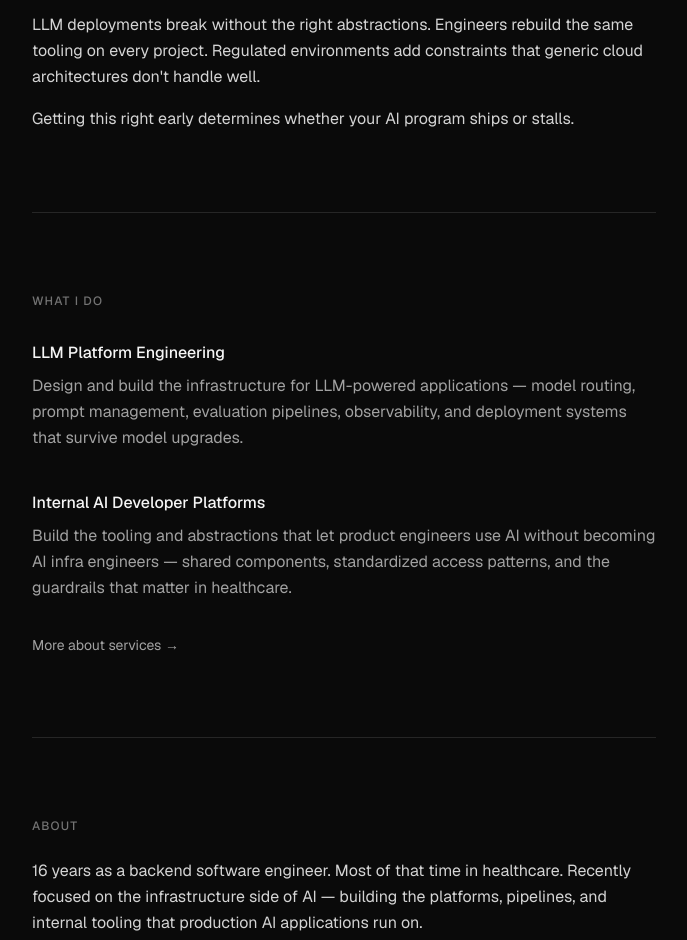
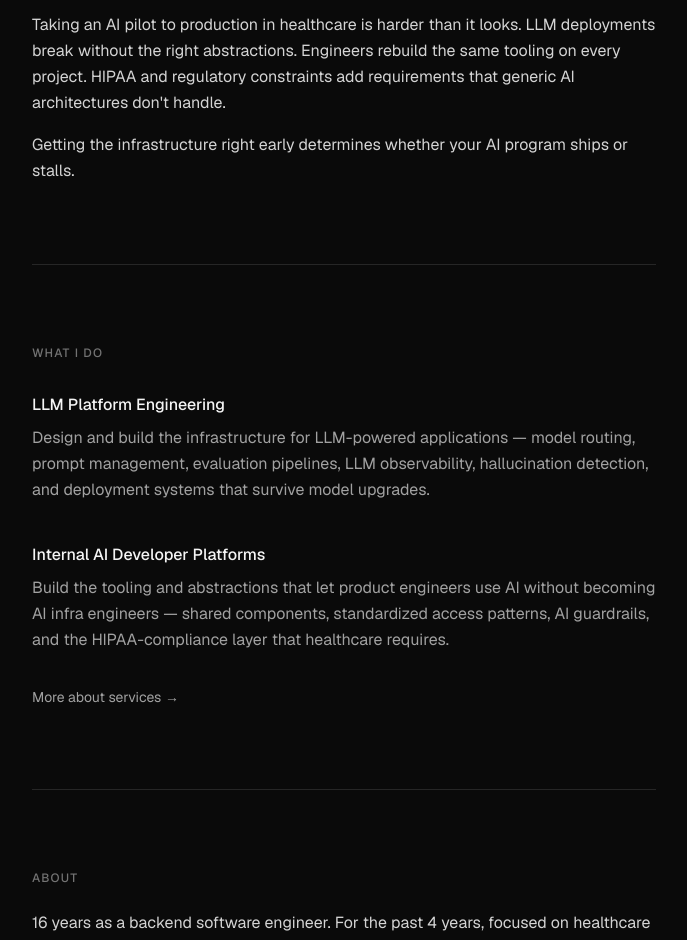
Before and after one commit to bdrolet/consulting-website, a Next.js app: page / in a window 1280 px wide. Shown: the part 680-1620 px from the top of the page, without its empty margins (296-983 px from the left). Built offline with nearby package versions, Linux system fonts and the light colour scheme.

Commit message:
Update website content from consulting docs (#1)

```diff
--- a/app/about/page.tsx
+++ b/app/about/page.tsx
@@ -2,9 +2,9 @@ import type { Metadata } from "next";
 import Link from "next/link";
 
 export const metadata: Metadata = {
-  title: "About — Ben Drolet",
+  title: "About Ben Drolet — Healthcare AI Infrastructure Consultant",
   description:
-    "16 years as a backend engineer in healthcare, now focused on LLM infrastructure.",
+    "16 years backend engineering, 4+ years in healthcare AI infrastructure. Fractional AI infrastructure engineer for behavioral health and digital health teams building production AI.",
 };
 
 export default function About() {
@@ -16,9 +16,12 @@ export default function About() {
 
       <div className="space-y-6 text-neutral-300 leading-relaxed">
         <p>
-          16 years as a backend software engineer. Most of that time in
-          healthcare. Recently focused on the infrastructure side of AI —
-          building the platforms, pipelines, and internal tooling that
+          16 years as a backend software engineer. For the past 4 years,
+          focused on healthcare — behavioral health, digital health, and health
+          tech — where the infrastructure problems are harder, the compliance
+          requirements are real, and the cost of getting it wrong is higher.
+          Recently focused on the infrastructure side of AI — building the LLM
+          platforms, evaluation pipelines, and internal developer tooling that
           production AI applications run on.
         </p>
         <p>
--- a/app/contact/page.tsx
+++ b/app/contact/page.tsx
@@ -2,8 +2,9 @@ import type { Metadata } from "next";
 import ContactForm from "./ContactForm";
 
 export const metadata: Metadata = {
-  title: "Contact — Ben Drolet",
-  description: "Get in touch about AI infrastructure consulting for healthcare.",
+  title: "Contact — drolet.ai",
+  description:
+    "Working on AI infrastructure in healthcare? Get in touch to talk through what you're building.",
 };
 
 export default function Contact() {
--- a/app/layout.tsx
+++ b/app/layout.tsx
@@ -11,7 +11,19 @@ const geist = Geist({
 export const metadata: Metadata = {
   title: "Ben Drolet — AI Infrastructure Engineering for Healthcare",
   description:
-    "I help healthcare companies build the LLM platforms and internal AI tooling their engineers need to ship production AI products safely.",
+    "AI infrastructure engineering for healthcare teams building with LLMs. LLM platform engineering, internal AI developer platforms, and HIPAA-compliant AI infrastructure.",
+  keywords: [
+    "AI infrastructure engineering",
+    "LLM platform engineering",
+    "healthcare AI infrastructure",
+    "internal AI developer platform",
+    "production AI for healthcare",
+    "HIPAA-compliant AI",
+    "healthcare LLM deployment",
+    "LLM observability",
+    "behavioral health AI",
+    "AI platform consulting",
+  ],
 };
 
 export default function RootLayout({
--- a/app/page.tsx
+++ b/app/page.tsx
@@ -37,14 +37,15 @@ export default function Home() {
             isn&apos;t.
           </p>
           <p>
-            LLM deployments break without the right abstractions. Engineers
-            rebuild the same tooling on every project. Regulated environments
-            add constraints that generic cloud architectures don&apos;t handle
-            well.
+            Taking an AI pilot to production in healthcare is harder than it
+            looks. LLM deployments break without the right abstractions.
+            Engineers rebuild the same tooling on every project. HIPAA and
+            regulatory constraints add requirements that generic AI architectures
+            don&apos;t handle.
           </p>
           <p>
-            Getting this right early determines whether your AI program ships or
-            stalls.
+            Getting the infrastructure right early determines whether your AI
+            program ships or stalls.
           </p>
         </div>
       </section>
@@ -63,8 +64,9 @@ export default function Home() {
             </h3>
             <p className="text-neutral-400 leading-relaxed">
               Design and build the infrastructure for LLM-powered applications —
-              model routing, prompt management, evaluation pipelines,
-              observability, and deployment systems that survive model upgrades.
+              model routing, prompt management, evaluation pipelines, LLM
+              observability, hallucination detection, and deployment systems that
+              survive model upgrades.
             </p>
           </div>
           <div>
@@ -74,8 +76,8 @@ export default function Home() {
             <p className="text-neutral-400 leading-relaxed">
               Build the tooling and abstractions that let product engineers use
               AI without becoming AI infra engineers — shared components,
-              standardized access patterns, and the guardrails that matter in
-              healthcare.
+              standardized access patterns, AI guardrails, and the
+              HIPAA-compliance layer that healthcare requires.
             </p>
           </div>
         </div>
@@ -98,10 +100,12 @@ export default function Home() {
         </h2>
         <div className="space-y-4 text-neutral-300 leading-relaxed">
           <p>
-            16 years as a backend software engineer. Most of that time in
-            healthcare. Recently focused on the infrastructure side of AI —
-            building the platforms, pipelines, and internal tooling that
-            production AI applications run on.
+            16 years as a backend software engineer. For the past 4 years,
+            focused on healthcare — behavioral health, digital health, and health
+            tech — where the infrastructure problems are harder and the cost of
+            getting it wrong is higher. Recently focused on the infrastructure
+            side of AI — building the LLM platforms, evaluation pipelines, and
+            internal developer tooling that production AI applications run on.
           </p>
           <p>
             I work with healthcare engineering teams that have serious AI
--- a/app/services/page.tsx
+++ b/app/services/page.tsx
@@ -2,9 +2,9 @@ import type { Metadata } from "next";
 import Link from "next/link";
 
 export const metadata: Metadata = {
-  title: "Services — Ben Drolet",
+  title: "LLM Platform Engineering & Internal AI Developer Platforms — drolet.ai",
   description:
-    "LLM platform engineering and internal AI developer platforms for healthcare teams.",
+    "LLM platform engineering and internal AI developer platforms for healthcare. Model routing, evaluation pipelines, LLM observability, AI guardrails, and HIPAA-compliant deployment.",
 };
 
 export default function Services() {
```
